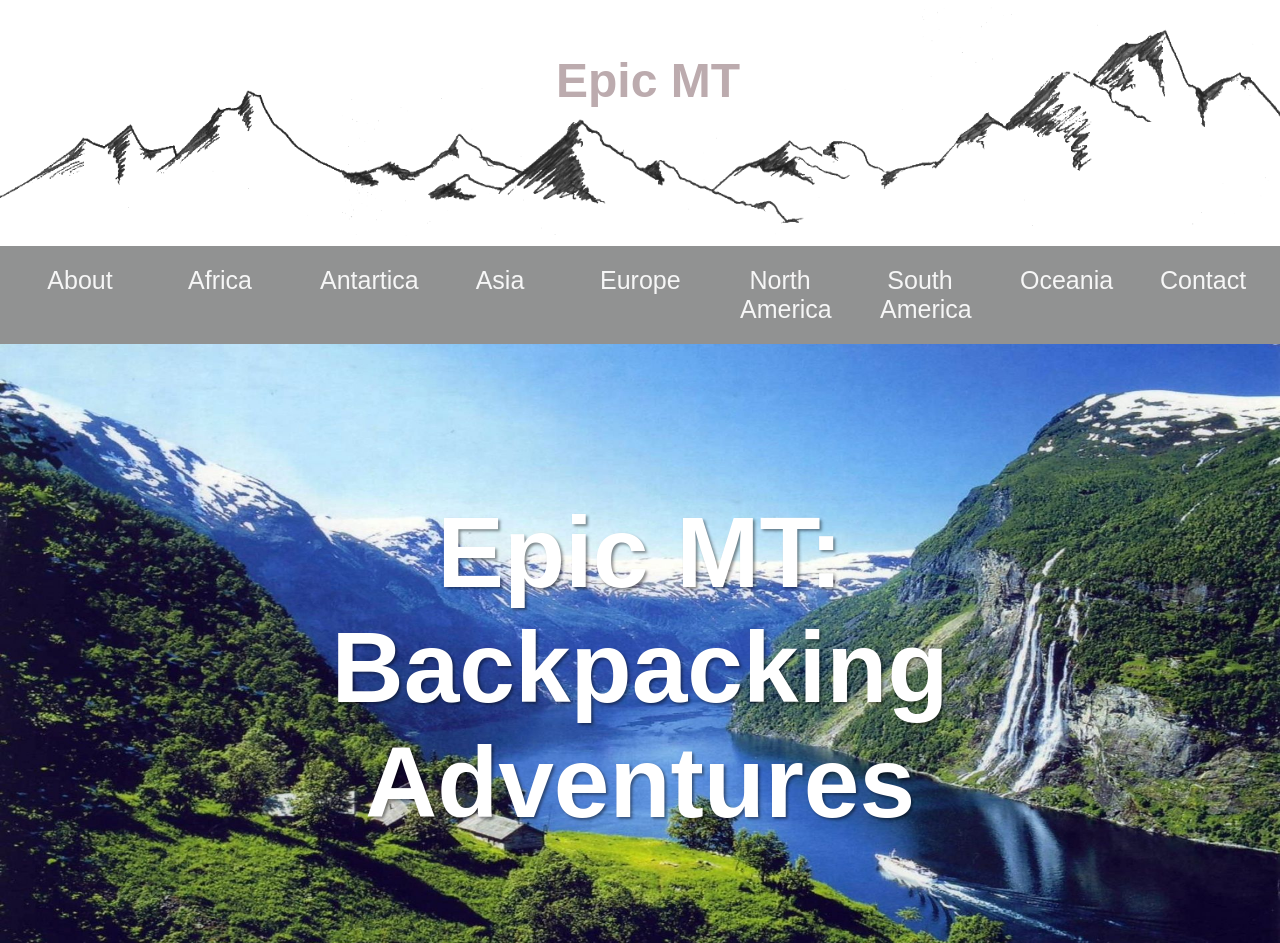
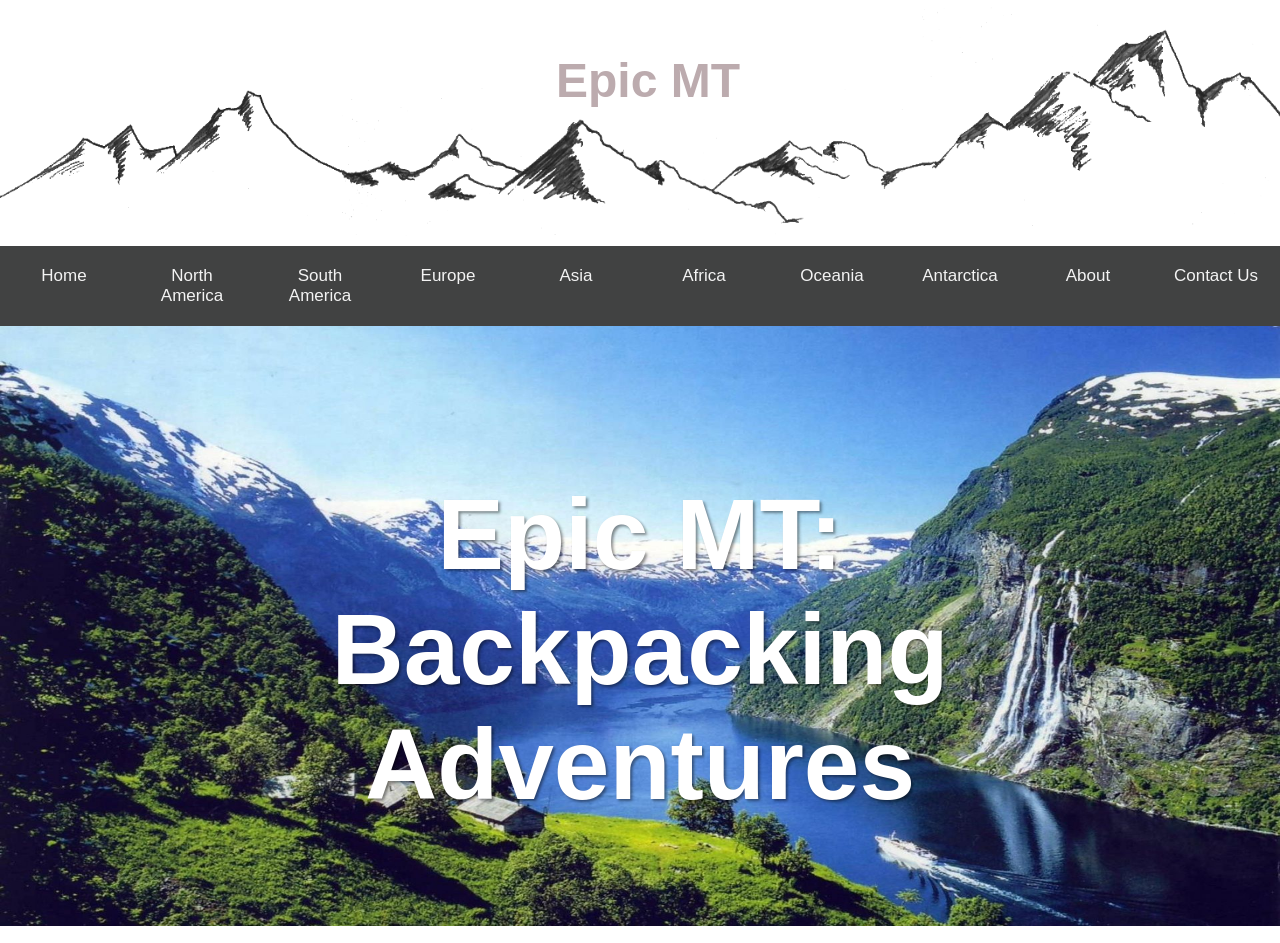
Before and after one commit to lappe044/CS-268-Project-One, a PHP site: page / in a window 1280 px wide. Shown: the top 943 px of the page. Run offline with PHP 8.4, Linux system fonts and the light colour scheme.

Commit message:
Favicon, NavBar Styling
I messed up the hamburger on the index.html. Will try to figure that out

```diff
--- a/about.html
+++ b/about.html
@@ -8,6 +8,7 @@
     <title>About</title>
     <link rel="stylesheet" type="text/css" href="css/about_css.css">
     <link rel="stylesheet" href="https://cdnjs.cloudflare.com/ajax/libs/font-awesome/4.7.0/css/font-awesome.min.css">
+    <link rel="shortcut icon" type="image/jpg" href="images/favicon.png"/>
 
     <style>
 
--- a/africa.html
+++ b/africa.html
@@ -4,6 +4,7 @@
         <meta name="viewport" content="width=device-width, initial-scale=1.0">
         <meta charset="UTF-8">
         <link rel="stylesheet" type="text/css" href="css/styles.css">
+        <link rel="shortcut icon" type="image/jpg" href="images/favicon.png"/>
         <script src="toggle-nav.js"></script>
         <title>Africa</title>
     </head>
--- a/antarctica.html
+++ b/antarctica.html
@@ -8,6 +8,7 @@
     <title>Antarctica</title>
     <link rel="stylesheet" type="text/css" href="css/alexis_continent.css">
     <link rel="stylesheet" href="https://cdnjs.cloudflare.com/ajax/libs/font-awesome/4.7.0/css/font-awesome.min.css">
+    <link rel="shortcut icon" type="image/jpg" href="images/favicon.png"/>
 
     <style>
 
--- a/asia.html
+++ b/asia.html
@@ -4,6 +4,7 @@
         <meta name="viewport" content="width=device-width, initial-scale=1.0">
         <meta charset="UTF-8">
         <link rel="stylesheet" type="text/css" href="css/styles.css">
+        <link rel="shortcut icon" type="image/jpg" href="images/favicon.png"/>
         <script src="toggle-nav.js"></script>
         <title>Asia</title>
     </head>
--- a/contact-us.html
+++ b/contact-us.html
@@ -4,6 +4,7 @@
     <meta charset="UTF-8">
     <meta name="viewport" content="width=device-width, initial-scale=1.0">
     <link rel="stylesheet" type="text/css" href="styles.css">
+    <link rel="shortcut icon" type="image/jpg" href="images/favicon.png"/>
     <title>Contact Us</title>
 </head>
 <style>
--- a/css/index_css.css
+++ b/css/index_css.css
@@ -18,13 +18,25 @@ h1 {
   padding-left: 1rem;
 }
 
-header nav {
+#top > img {
+  width: 100%;
+  height: 15rem;
+  padding: 0px;
+  margin: 0px;
+  overflow: hidden;
+}
+
+#navbar {
   background-color: #2d2e2e;
   position: absolute;
   right: -100%;
   top: 4.75rem;
+  position: fixed;
+  z-index: 1;
+  top: 0;
+  width: 100%;
 }
-header nav a {
+#navbar > a {
   display: block;
   color: #fbfbfb;
   text-align: center;
@@ -32,26 +44,22 @@ header nav a {
   padding: 1rem;
   width: 5rem;
 }
-nav a:hover {
+#navbar > a:hover {
   color: #bcabae;
   text-decoration: underline;
 }
-header {
-  position: fixed;
-  background-color: #2d2e2e85;
-  z-index: 1;
-  top: 0;
-  width: 100%;
-}
-header .show {
+
+#navbar .show {
   right: 0;
 }
+
 .hamburger {
   width: 40px;
   position: absolute;
   right: 5px;
   align-content: center;
   padding-top: 1rem;
+  color: black;
 }
 a {
   text-decoration: none;
@@ -213,28 +221,33 @@ p {
   .hamburger {
     display: none;
   }
-  header nav {
-    position: unset;
-    background-color: unset;
-    width: unset;
+
+  #navbar {
+    /*
+    *z-index sets navbar to the front
+    */
+    z-index: 1;
+    overflow: hidden;
+    background-color: #2d2e2e;
+    opacity: 0.9;
+    position: sticky;
+    position: -webkit-sticky;
+    top: 0px;
+    display: flex;
+    flex-wrap: wrap;
+    flex-direction: row;
+    align-content: space-between;
   }
-  header nav a {
-    border: none;
-    padding: 1.25rem;
-    margin-bottom: 0;
-    display: inline-block;
-  }
-  header {
-    position: sticky;
-  }
-  nav {
-    display: flex;
-    flex-direction: row;
-    position: sticky;
-    justify-content: space-evenly;
-    width: 100%;
-    background-color: #2d2e2e;
-    opacity: 0.95;
+
+  #navbar a {
+    box-sizing: border-box;
+    float: left;
+    color: #f2f2f2;
+    text-align: center;
+    padding: 20px 20px;
+    text-decoration: none;
+    font-size: 17px;
+    width: 10%;
   }
 }
 
--- a/europe.html
+++ b/europe.html
@@ -8,7 +8,7 @@
     <title>Europe</title>
     <link rel="stylesheet" type="text/css" href="css/alexis_continent.css">
     <link rel="stylesheet" href="https://cdnjs.cloudflare.com/ajax/libs/font-awesome/4.7.0/css/font-awesome.min.css">
-
+    <link rel="shortcut icon" type="image/jpg" href="images/favicon.png"/>
     <style>
 
     </style>
--- a/index.html
+++ b/index.html
@@ -5,30 +5,32 @@
     <meta http-equiv="X-UA-Compatible" content="IE=edge">
     <meta name="viewport" content="width=
     , initial-scale=1.0">
-    <title>About</title>
+    <title>Home Page</title>
     <link rel="stylesheet" type="text/css" href="css/index_css.css">
     <link rel="stylesheet" href="https://cdnjs.cloudflare.com/ajax/libs/font-awesome/4.7.0/css/font-awesome.min.css">
-    <link rel="shortcut icon" type="image/jpg" href="images/logo.png"/>
+    <link rel="shortcut icon" type="image/jpg" href="images/favicon.png"/>
 </head>
 <body>
     <div id="top">
         <img src="images/logo1.png" alt="">
+        <a href="index.html"><h1>Epic MT</h1></a>
     </div>
-    <a href="home.html"><h1>Epic MT</h1></a>
-    <header>
+
+
         <div onclick="toggleNav()"><img class="hamburger" src="images/hamburger.svg" alt="navigational hamburger"></div>
-        <nav class="toggle-nav">
-            <a href="about.html">About</a>
-            <a href="africa.html">Africa</a>
-            <a href="antarctica.html">Antartica</a>
-            <a href="asia.html">Asia</a>
-            <a href="europe.html">Europe</a>
-            <a href="north-America.html">North America</a>
-            <a href="south-America.html">South America</a>
-            <a href="oceania.html">Oceania</a>
-            <a href="contact-us.html">Contact</a>
-        </nav>
-    </header>
+        <div id = "navbar">
+            <a href = "index.html">Home</a>
+            <a href = "">North America</a>
+            <a href = "">South America</a>
+            <a href = "europe.html">Europe</a>
+            <a href = "">Asia</a>
+            <a href = "">Africa</a>
+            <a href = "oceania.html">Oceania</a>
+            <a href = "antarctica.html">Antarctica</a>
+            <a href = "about.html">About</a>
+            <a href = "">Contact Us</a>
+        </div>
+
 
     <div id = "continent_head">
 
--- a/oceania.html
+++ b/oceania.html
@@ -8,6 +8,7 @@
     <title>Oceania</title>
     <link rel="stylesheet" type="text/css" href="css/alexis_continent.css">
     <link rel="stylesheet" href="https://cdnjs.cloudflare.com/ajax/libs/font-awesome/4.7.0/css/font-awesome.min.css">
+    <link rel="shortcut icon" type="image/jpg" href="images/favicon.png"/>
 
     <style>
 
@@ -15,8 +16,9 @@
 </head>
 <body>
 
-    <div id = "header">
-        <a href="index.html"> Epic MT </a>
+    <div id="top">
+        <img src="images/logo1.png" alt="">
+        <a href="index.html"><h1>Epic MT</h1></a>
     </div>
 
 
```
Also changed, not shown: css/alexis_continent.css (+12 -10 lines), css/index2.css (deleted, +0 -157 lines), index2.html (deleted, +0 -93 lines), 2 other files.
